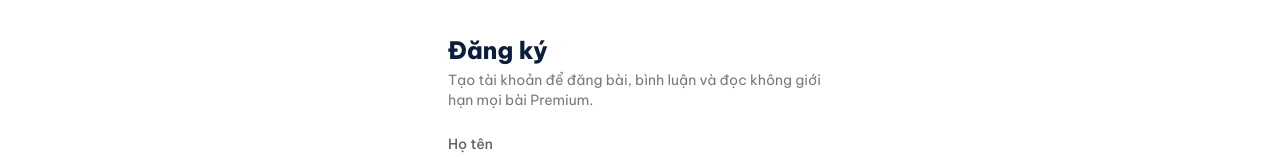
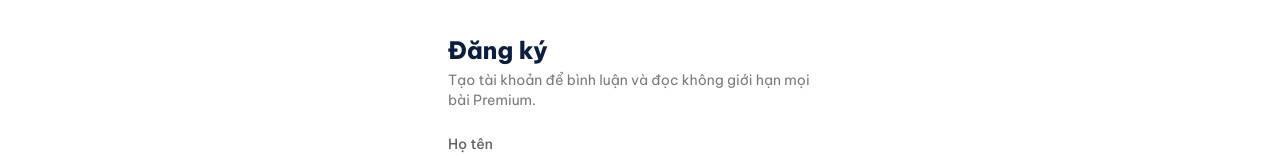
Before and after one commit to nguyenhang20230905hh-byte/Techzone, a Next.js app: page /dang-ky in a window 1280 px wide. Shown: the part 339-496 px from the top of the page. Built offline with nearby package versions, Linux system fonts and the light colour scheme; no server answers; the database is empty.

Commit message:
Update registration message for clarity
Removed the mention of creating an account to post articles.

```diff
--- a/src/app/dang-ky/page.tsx
+++ b/src/app/dang-ky/page.tsx
@@ -48,7 +48,7 @@ export default function RegisterPage() {
     <div className="mx-auto max-w-sm py-16">
       <h1 className="text-2xl font-extrabold text-navy">Đăng ký</h1>
       <p className="mt-1 text-sm text-ink/60">
-        Tạo tài khoản để đăng bài, bình luận và đọc không giới hạn mọi bài Premium.
+        Tạo tài khoản để bình luận và đọc không giới hạn mọi bài Premium.
       </p>
 
       <form onSubmit={handleSubmit} className="mt-6 space-y-4">
```
